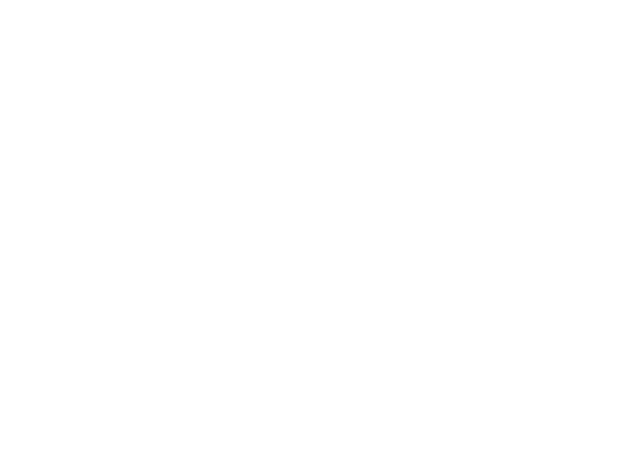
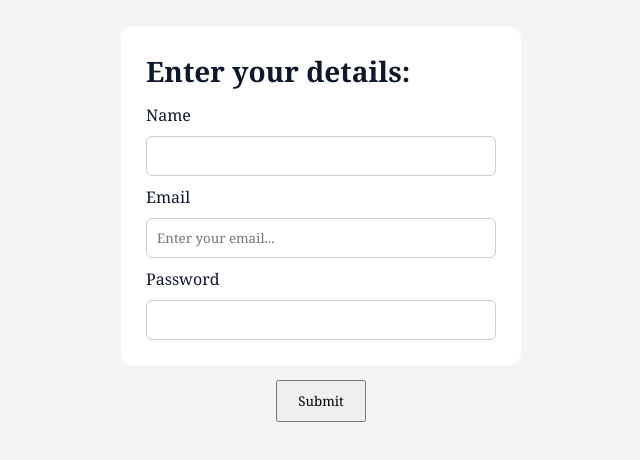
Before and after one commit to prezure2006/Vezore-Smart-learning-Platform, a React (Vite) app in the folder client/: page /signin in a window 1280 px wide. Before the commit this address had no page. Shown: the part 176-636 px from the top of the page, without its empty margins (319-959 px from the left). Built offline with nearby package versions, Linux system fonts and the light colour scheme.

Commit message:
Added new pages and styling

```diff
--- a/client/src/App.jsx
+++ b/client/src/App.jsx
@@ -5,7 +5,8 @@ import WatchPage from "./pages/watchpage/WatchPage";
 import Upload from "./pages/upload/Upload";
 import EditPage from "./pages/editpage/EditPage";
 import Profile from "./pages/profile/Profile";
-
+import SignUp from "./pages/authpages/SignUp";
+import SignIn from "./pages/authpages/SignIn";
 function App() {
   return (
     <Routes>
@@ -14,6 +15,8 @@ function App() {
       <Route path="/upload" element={<Upload />}></Route>
       <Route path="/edit/:id" element={<EditPage />}></Route>
       <Route path="/profile" element={<Profile />}></Route>
+      <Route path="/signin" element={<SignIn />}></Route>
+      <Route path="/signup" element={<SignUp />}></Route>
     </Routes>
   );
 }
--- a/client/src/pages/authpages/SignIn.jsx
+++ b/client/src/pages/authpages/SignIn.jsx
@@ -1,15 +1,20 @@
+import "./signin.css";
 const SignIn = () => {
   return (
     <form action="">
-      <h1>Login</h1>
-      <div>
-        <label htmlFor="login"></label>
+      <div className="main-container">
+        <h1 className="heading">Enter your details:</h1>
+        <label htmlFor="name1">Name</label>
+        <input type="text" name="" id="name1" />
+        <label htmlFor="login">Email</label>
         <input
           type="text"
           name="login"
           id="login"
           placeholder="Enter your email..."
         />
+        <label htmlFor="password">Password</label>
+        <input type="text" name="password" id="password" />
       </div>
       <div>
         <button>Submit</button>
--- a/client/src/pages/authpages/SignUp.jsx
+++ b/client/src/pages/authpages/SignUp.jsx
@@ -1,4 +1,18 @@
+import "./signup.css";
 const SignUp = () => {
-  return <div>SignUp</div>;
+  return (
+    <form>
+      <h1>Enter your details to login</h1>
+      <label htmlFor="email">Email</label>
+      <input type="text" name="" id="email" placeholder="Enter your email" />
+      <label htmlFor="password">Password</label>
+      <input
+        type="text"
+        name=""
+        id="password"
+        placeholder="Enter your password"
+      />
+    </form>
+  );
 };
 export default SignUp;
--- /dev/null
+++ b/client/src/pages/authpages/signin.css
@@ -0,0 +1,40 @@
+* {
+  box-sizing: border-box;
+  margin: 0;
+  padding: 0;
+}
+
+form {
+  min-height: 100vh;
+  display: flex;
+  flex-direction: column;
+  justify-content: center;
+  align-items: center;
+  background-color: #f4f4f4;
+}
+
+.main-container {
+  display: flex;
+  flex-direction: column;
+  width: 400px;
+  gap: 10px;
+  padding: 25px;
+  background: white;
+  border-radius: 12px;
+}
+
+.heading {
+  margin-bottom: 15px;
+}
+
+input {
+  padding: 10px;
+  border: 1px solid #ccc;
+  border-radius: 6px;
+}
+
+button {
+  margin-top: 15px;
+  padding: 10px 20px;
+  cursor: pointer;
+}
```
Also changed, not shown: client/src/pages/authpages/signup.css (added).
